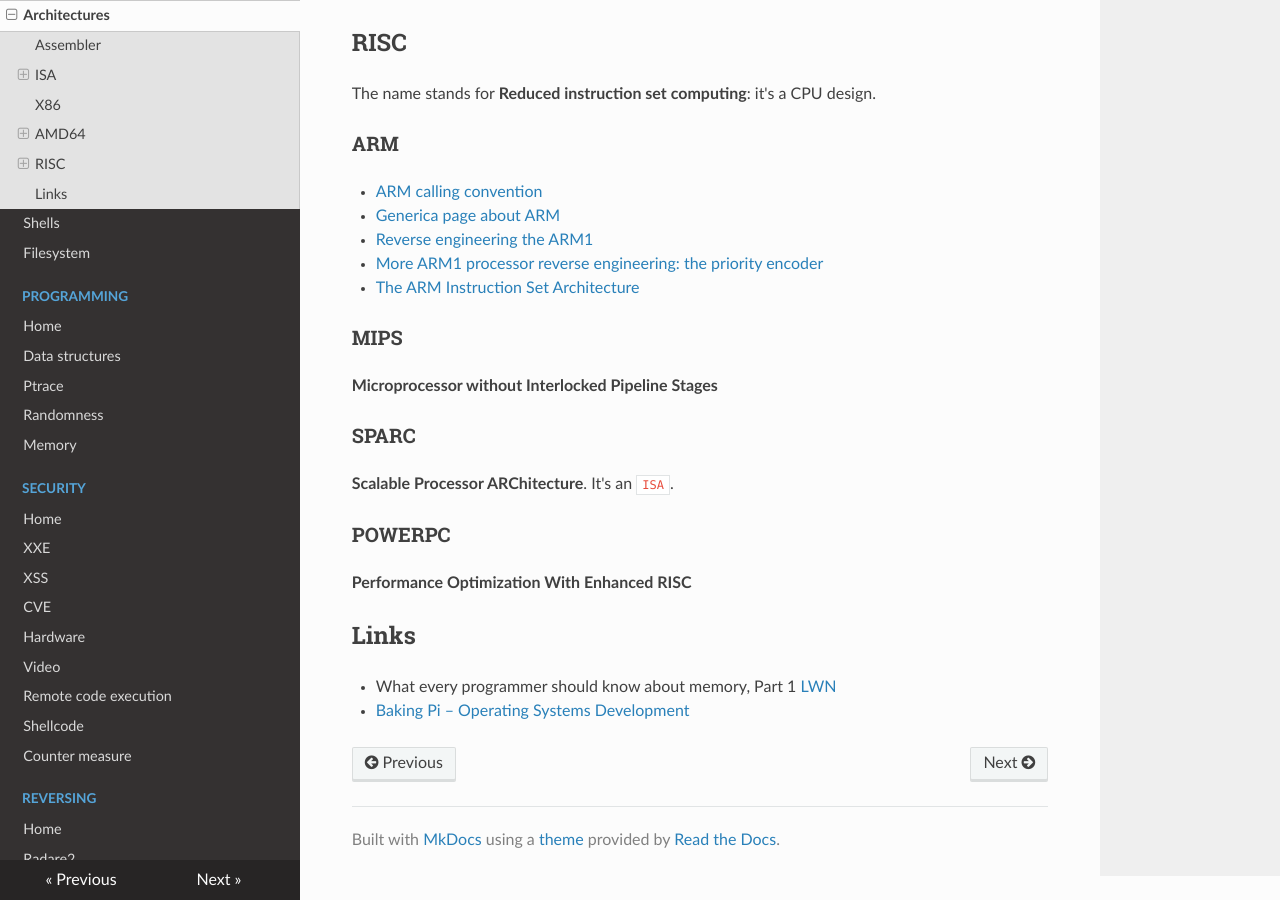
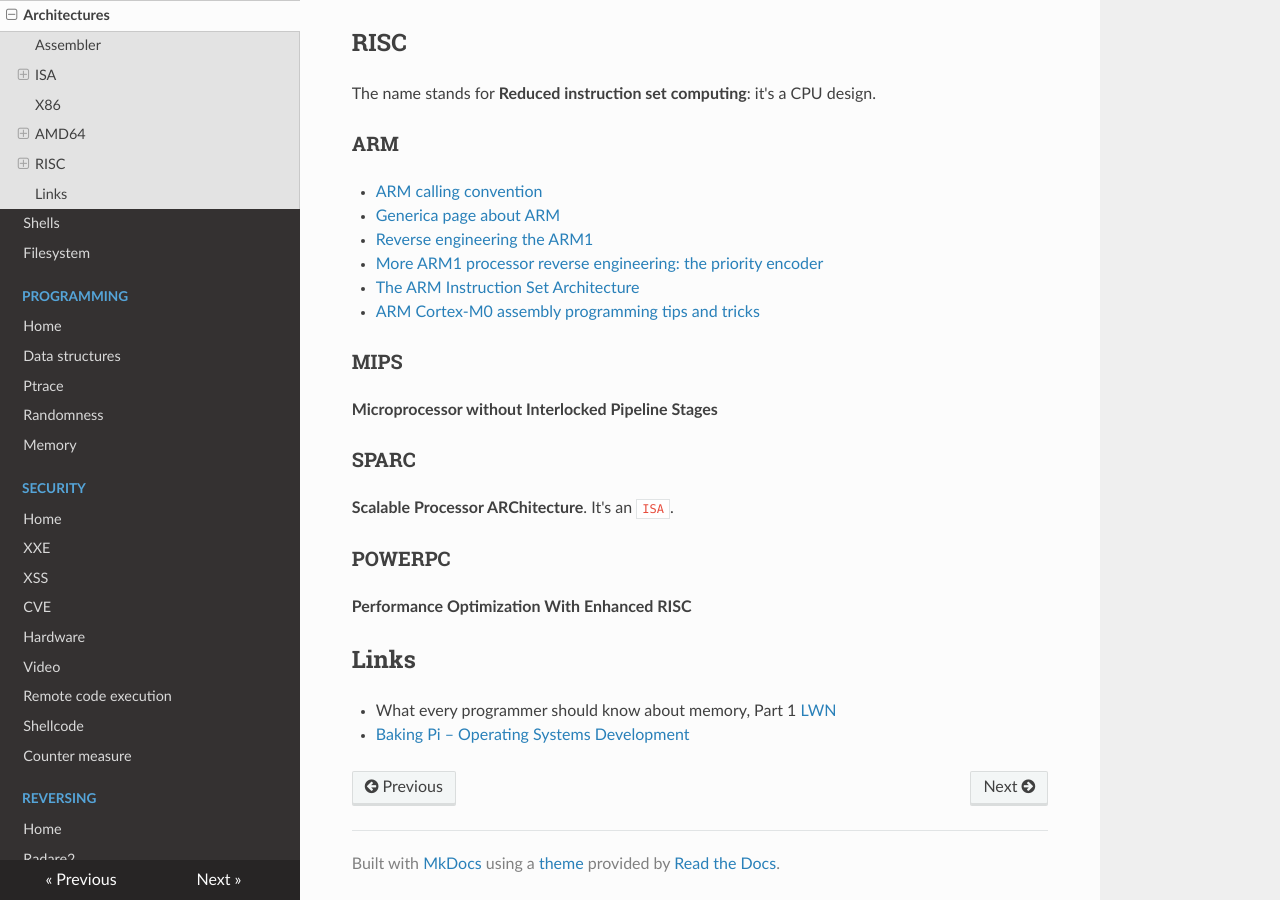
Before and after one commit to gipi/low-level, an MkDocs documentation site: the page built from docs/arch.md, in a window 1280 px wide and 900 px high, scrolled down 1927 px. Built offline with MkDocs 1.6.1, drawn with Linux system fonts in a browser that asks for light colours; nearby versions of some CDN libraries; old or Windows-style settings are respelled for this version of MkDocs.

Commit message:
Add link.

```diff
--- a/docs/arch.md
+++ b/docs/arch.md
@@ -82,6 +82,7 @@ The name stands for **Reduced instruction set computing**: it's a CPU design.
  - [Reverse engineering the ARM1](http://www.righto.com/2015/12/reverse-engineering-arm1-ancestor-of.html)
  - [More ARM1 processor reverse engineering: the priority encoder](http://www.righto.com/2016/01/more-arm1-processor-reverse-engineering.html)
  - [The ARM Instruction Set Architecture](http://users.ece.utexas.edu/~valvano/EE345M/Arm_EE382N_4.pdf)
+ - [ARM Cortex-M0 assembly programming tips and tricks](https://community.arm.com/docs/DOC-7869)
 
 ### MIPS
 
```
